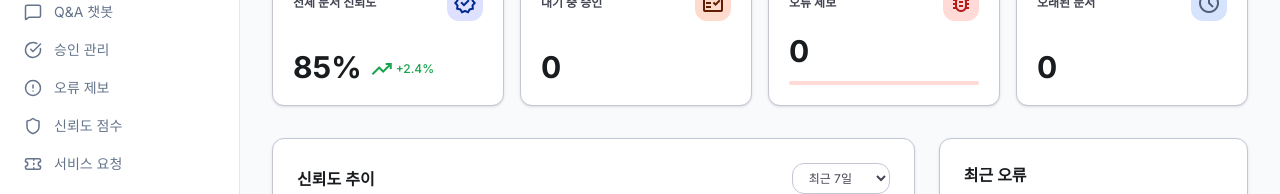
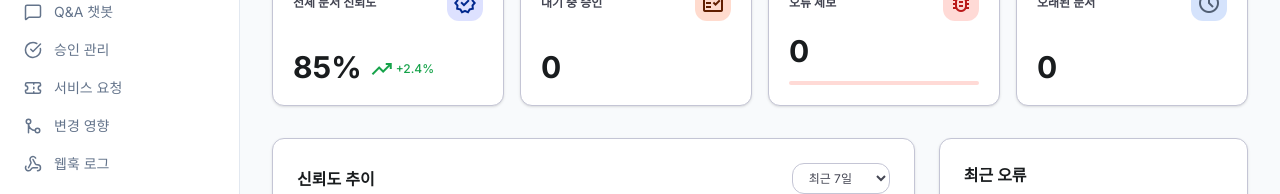
Before and after one commit to MelRanG/Manual-automation, a React (Vite) app in the folder frontend/: page / in a window 1280 px wide. Shown: the part 212-406 px from the top of the page. Built offline with nearby package versions, Linux system fonts and the light colour scheme; no server answers; sample sign-in values are in the browser's storage; a web font is replaced by a local one.

Commit message:
fix: hide feedback and trust menu items

```diff
--- a/frontend/src/components/Layout.tsx
+++ b/frontend/src/components/Layout.tsx
@@ -4,9 +4,7 @@ import { cn } from "@/lib/utils"
 import {
   FileText,
   MessageSquare,
-  AlertCircle,
   CheckCircle,
-  Shield,
   GitMerge,
   LayoutDashboard,
   Ticket,
@@ -31,8 +29,6 @@ const navItems = [
   { to: "/documents", icon: FileText, label: "문서 관리" },
   { to: "/chat", icon: MessageSquare, label: "Q&A 챗봇" },
   { to: "/approvals", icon: CheckCircle, label: "승인 관리" },
-  { to: "/feedback", icon: AlertCircle, label: "오류 제보" },
-  { to: "/trust", icon: Shield, label: "신뢰도 점수" },
   { to: "/sr", icon: Ticket, label: "서비스 요청" },
   { to: "/change-impact", icon: GitMerge, label: "변경 영향" },
   { to: "/webhook-logs", icon: Webhook, label: "웹훅 로그" },
```
